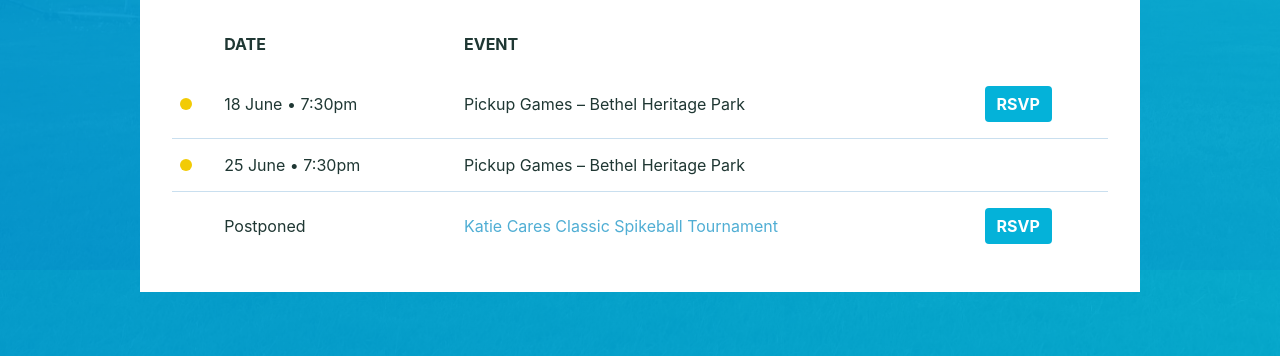
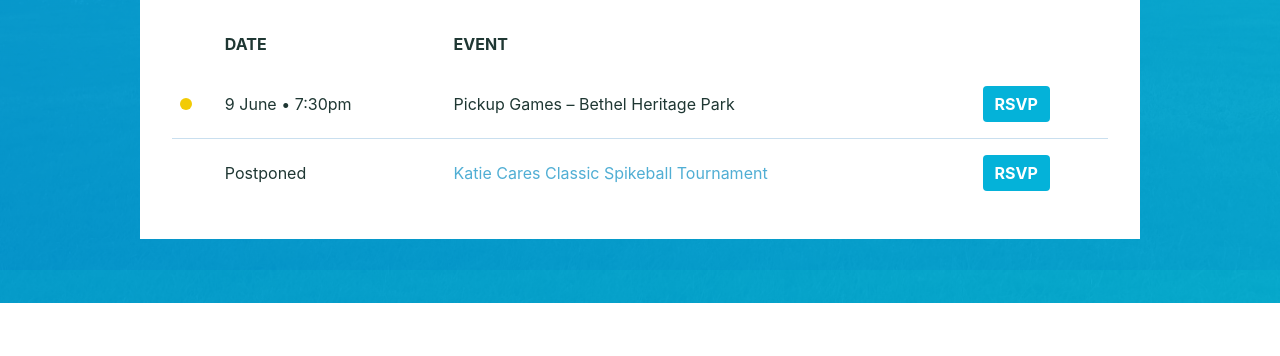
Before and after one commit to jondueck/roundnetwinkler, a plain HTML site: page index.html in a window 1280 px wide. Shown: the part 530-886 px from the top of the page. After the commit the page ends 833 px from the top, so only its background shows below. Drawn offline with Linux system fonts and the light colour scheme; a web font is replaced by a local one.

Commit message:
Update index.html

```diff
--- a/index.html
+++ b/index.html
@@ -52,15 +52,9 @@
         </thead>
         <tr class="is-rw-event">
           <td><span class="rw-event-marker"></span></td>
-          <td>18 June • 7:30pm</td>
+          <td>9 June • 7:30pm</td>
           <td>Pickup Games – Bethel Heritage Park</td>
           <td><a href="http://spikeball-3273.herokuapp.com/games/5d096e2afc6c9e0013c5f28d" class="btn btn--small btn--yellow">RSVP</a></td>
-        </tr>
-        <tr class="is-rw-event">
-          <td><span class="rw-event-marker"></span></td>
-          <td>25 June • 7:30pm</td>
-          <td>Pickup Games – Bethel Heritage Park</td>
-          <td></td>
         </tr>
         <tr>
           <td></td>
```
